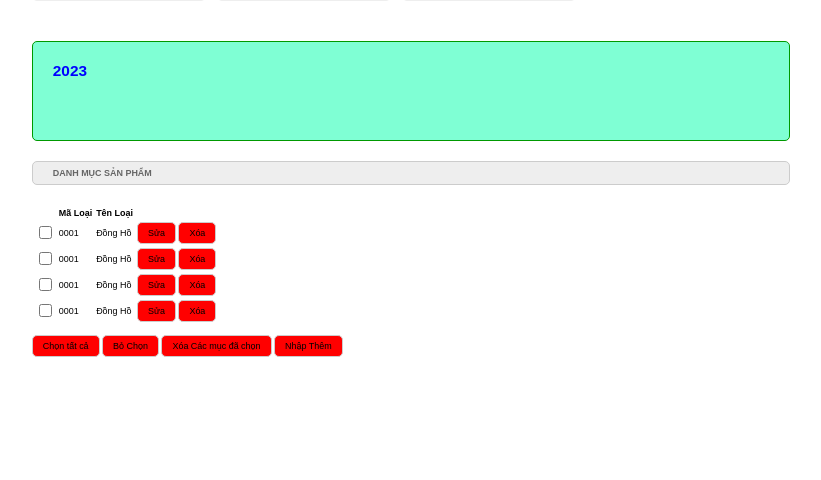
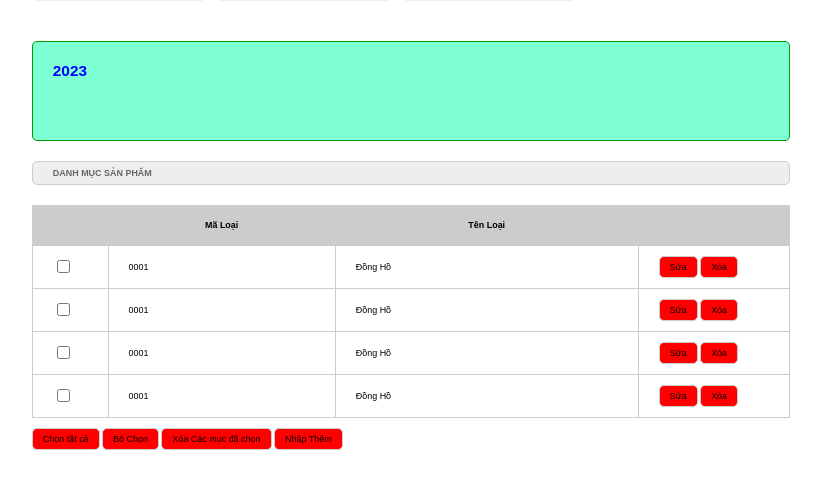
Before and after one commit to cuong1911065503/do-an-2023, a PHP site: page / in a window 1280 px wide. Shown: the part 737-1217 px from the top of the page, without its empty margins (229-1050 px from the left). Before the commit the page ends 1094 px from the top, so only its background shows below. Run offline with PHP 8.4, Linux system fonts and the light colour scheme.

Commit message:
them css cho danh sach san pham file index.html

```diff
--- a/style.css
+++ b/style.css
@@ -221,3 +221,28 @@
 .frmcontent {
     padding: 20px 0px;
 }
+.frmdsloai table{
+    width: 100%;
+    border-collapse: collapse;
+}
+.frmdsloai table th:nth-child(1){
+    width: 10%;
+    padding: 20px;
+    background-color: #CCC;
+}
+.frmdsloai table th:nth-child(2){
+    width: 30%;
+    background-color: #CCC;
+}
+.frmdsloai table th:nth-child(3){
+    width: 40%;
+    background-color: #CCC;
+}
+.frmdsloai table th:nth-child(4){
+    width: 20%;
+    background-color: #CCC;
+}
+.frmdsloai table td{
+    padding: 10px 20px;
+    border: 1px #CCC solid;
+}
```
